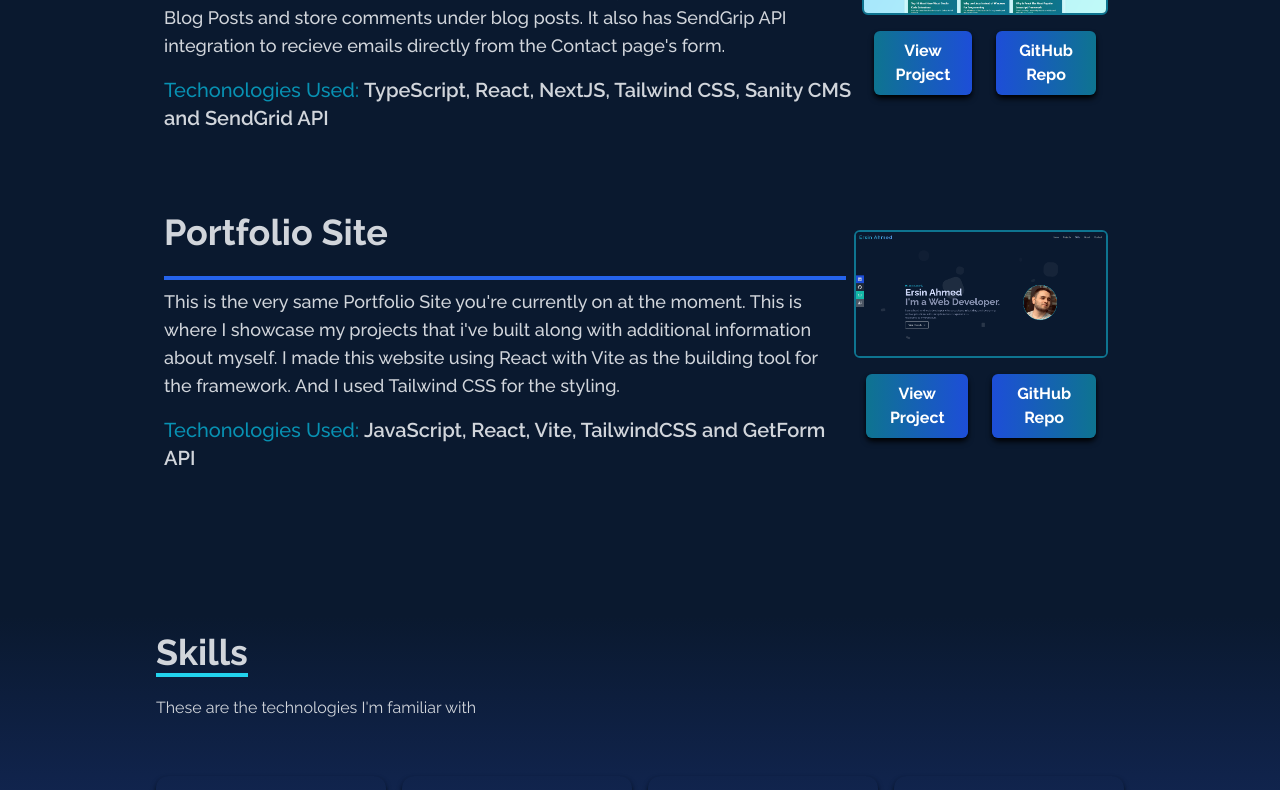
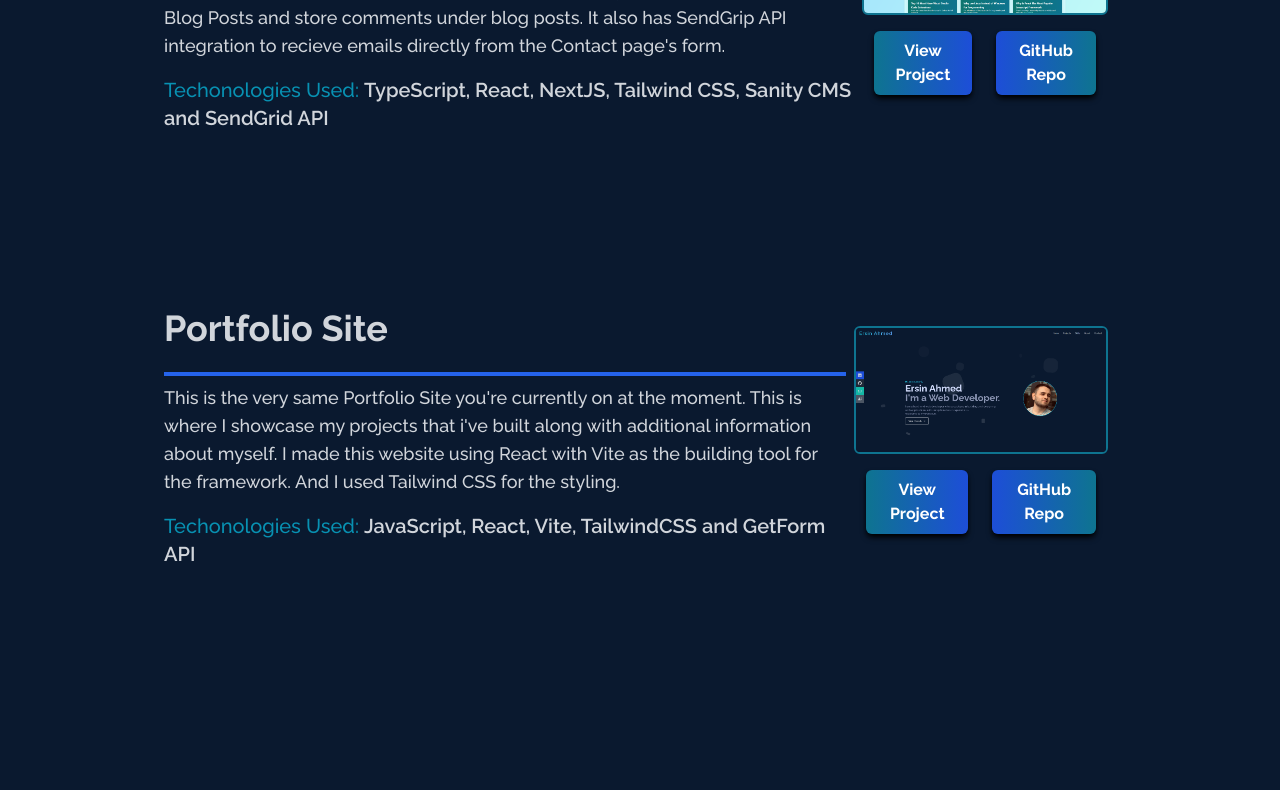
Before and after one commit to ersin-ahmed/portfolio, a React (Vite) app: page / in a window 1280 px wide. Shown: the part 1264-2054 px from the top of the page. Built offline with nearby package versions, Linux system fonts and the light colour scheme.

Commit message:
Increased mb between projects

```diff
--- a/src/components/Projects.jsx
+++ b/src/components/Projects.jsx
@@ -19,7 +19,7 @@ const Projects = () => {
 				{project.map((item, index) => (
 					<div
 						id='Project Container'
-						className='flex flex-col justify-between align-middle items-center lg:flex-row px-2 py-6'
+						className='flex flex-col justify-between align-middle items-center lg:flex-row px-2 py-6 mb-24'
 						key={index}
 					>
 						<div id='Project Description'>
```
